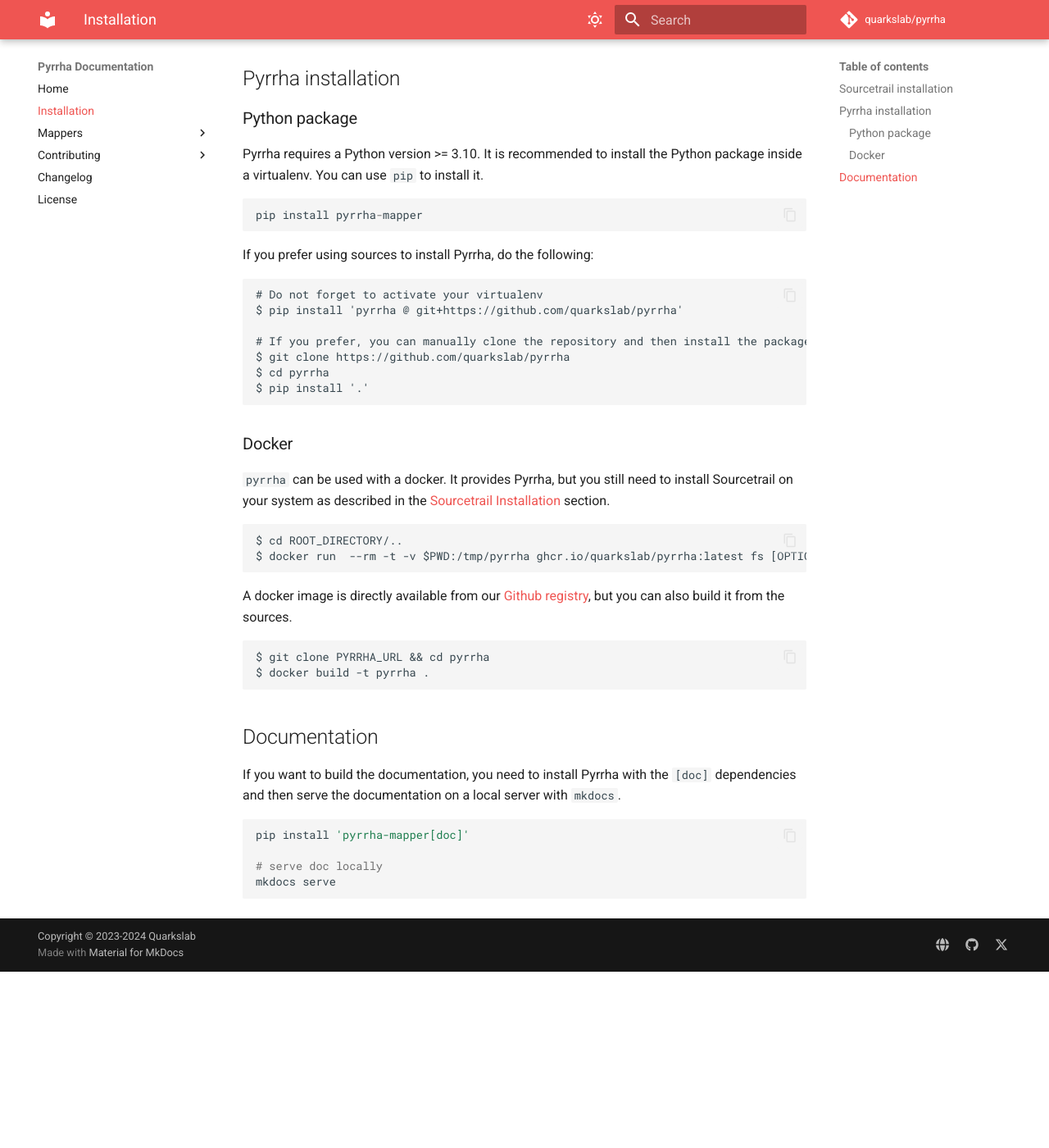
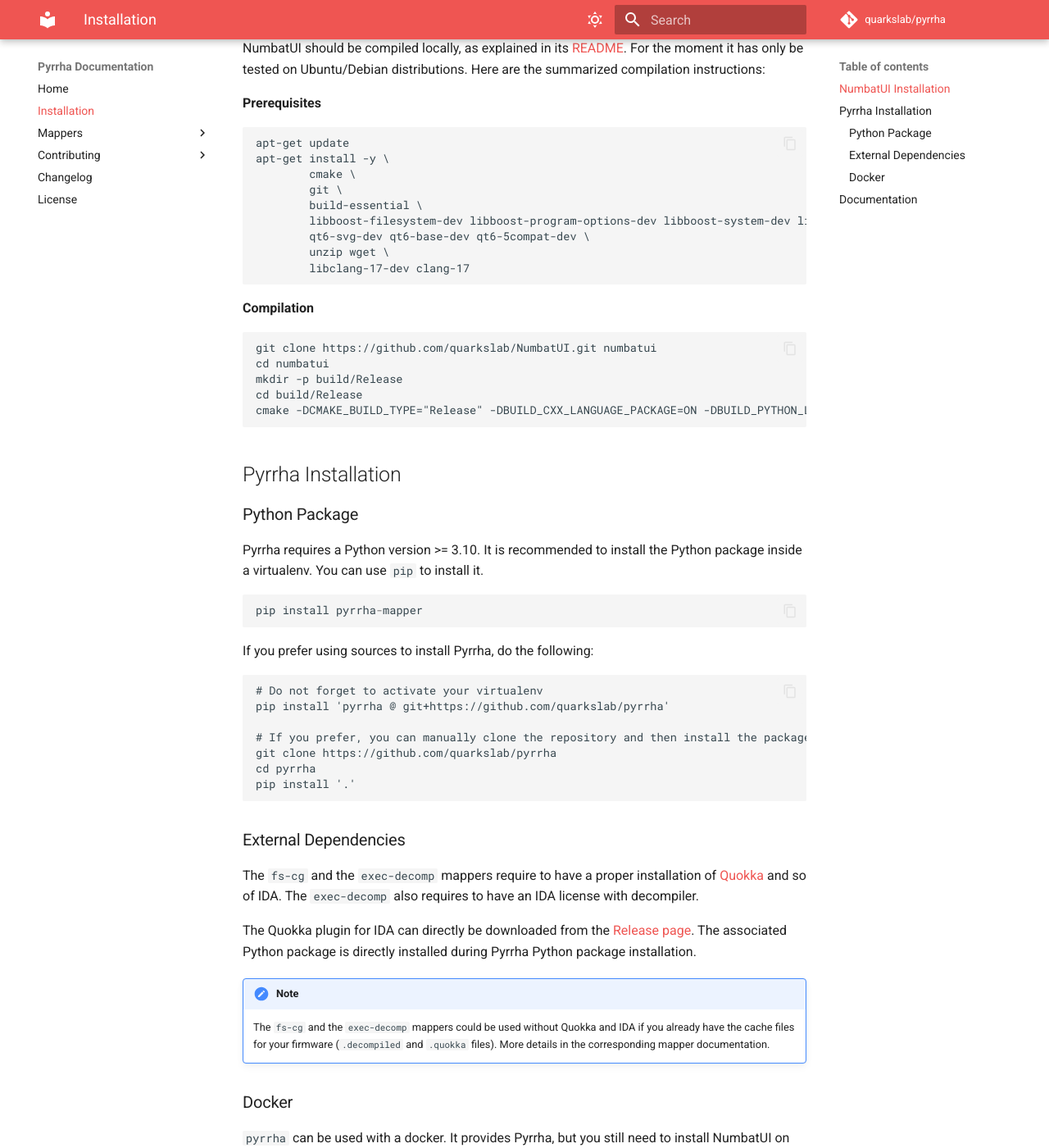
Before and after one commit to quarkslab/pyrrha, an MkDocs documentation site: the page built from docs/installation.md, in a window 1280 px wide and 1400 px high, scrolled down 359 px. Shown: the whole window at 82% size. Built offline with MkDocs 1.6.1 and Material for MkDocs 9.7.7, drawn with Linux system fonts in a browser that asks for light colours; comment, search, counter and statistics services are not loaded; before the commit the page ends 1544 px from its top, so only the background shows below that; some of the changed text lies outside the part shown.

Commit message:
doc: update all

````diff
--- a/docs/installation.md
+++ b/docs/installation.md
@@ -2,13 +2,37 @@
 The installation is done in two parts:
 
 - installing `Pyrrha` (as a Python module);
-- installing `Sourcetrail` to be able to visualize Pyrrha's results.
+- installing mappers external dependencies if required;
+- installing `NumbatUI` to be able to visualize Pyrrha's results.
 
-## Sourcetrail installation
-Sourcetrail can be installed using [its last release](https://github.com/CoatiSoftware/Sourcetrail/releases/tag/2021.4.19) and its [documentation](https://github.com/CoatiSoftware/Sourcetrail/blob/master/DOCUMENTATION.md#installation).
+## NumbatUI Installation
+NumbatUI should be compiled locally, as explained in its [README](https://github.com/quarkslab/NumbatUI/blob/main/README.md). For the moment it has only be tested on Ubuntu/Debian distributions. Here are the summarized compilation instructions:
 
-## Pyrrha installation
-### Python package
+**Prerequisites**
+```commandline
+apt-get update
+apt-get install -y \
+        cmake \
+        git \
+        build-essential \
+        libboost-filesystem-dev libboost-program-options-dev libboost-system-dev libboost-date-time-dev \
+        qt6-svg-dev qt6-base-dev qt6-5compat-dev \
+        unzip wget \
+        libclang-17-dev clang-17
+```
+
+**Compilation**
+```commandline
+git clone https://github.com/quarkslab/NumbatUI.git numbatui
+cd numbatui
+mkdir -p build/Release
+cd build/Release
+cmake -DCMAKE_BUILD_TYPE="Release" -DBUILD_CXX_LANGUAGE_PACKAGE=ON -DBUILD_PYTHON_LANGUAGE_PACKAGE=ON ../.. && make NumbatUI -j $(nproc)
+```
+
+
+## Pyrrha Installation
+### Python Package
 Pyrrha requires a Python version >= 3.10.
 It is recommended to install the Python package inside a virtualenv. You can use `pip` to install it.
 ```python
@@ -17,28 +41,36 @@
 If you prefer using sources to install Pyrrha, do the following:
 ```commandline
 # Do not forget to activate your virtualenv
-$ pip install 'pyrrha @ git+https://github.com/quarkslab/pyrrha'
+pip install 'pyrrha @ git+https://github.com/quarkslab/pyrrha'
 
 # If you prefer, you can manually clone the repository and then install the package
-$ git clone https://github.com/quarkslab/pyrrha
-$ cd pyrrha
-$ pip install '.'
+git clone https://github.com/quarkslab/pyrrha
+cd pyrrha
+pip install '.'
 ```
 
+### External Dependencies
+
+The `fs-cg` and the `exec-decomp` mappers require to have a proper installation of [Quokka](https://github.com/quarkslab/quokka) and so of IDA. The `exec-decomp` also requires to have an IDA license with decompiler.
+
+The Quokka plugin for IDA can directly be downloaded from the [Release page](https://github.com/quarkslab/quokka/releases). The associated Python package is directly installed during Pyrrha Python package installation.
+
+!!! note
+    The `fs-cg` and the `exec-decomp` mappers could be used without Quokka and IDA if you already have the cache files for your firmware (`.decompiled` and `.quokka` files). More details in the corresponding mapper documentation.
+
 ### Docker
-`pyrrha` can be used with a docker. It provides Pyrrha, but you still need to install Sourcetrail on your system as described in the [Sourcetrail Installation](#sourcetrail-installation) section.
+`pyrrha` can be used with a docker. It provides Pyrrha, but you still need to install NumbatUI on your system as described in the [NumbatUI Installation](#numbatui-installation) section.
+
+The docker image is directly available from our [Github registry](https://github.com/orgs/quarkslab/packages/container/package/pyrrha).
+
 
 ```commandline
-$ cd ROOT_DIRECTORY/..
-$ docker run  --rm -t -v $PWD:/tmp/pyrrha ghcr.io/quarkslab/pyrrha:latest fs [OPTIONS] ROOT_DIRECTORY
+cd ROOT_DIRECTORY/..
+docker run  --rm -t -v $PWD:/tmp/pyrrha ghcr.io/quarkslab/pyrrha:latest fs [OPTIONS] ROOT_DIRECTORY
 ```
 
-A docker image is directly available from our [Github registry](https://github.com/orgs/quarkslab/packages/container/package/pyrrha), but you can also build it from the sources.
-
-```commandline
-$ git clone PYRRHA_URL && cd pyrrha
-$ docker build -t pyrrha .
-```
+!!! warning
+    The docker image has only be built for the `fs` mapper.
 
 ## Documentation
 
--- a/mkdocs.yml
+++ b/mkdocs.yml
@@ -35,7 +35,9 @@
   - Installation: installation.md
   - Mappers:
       - mappers/mappers.md
-      - Filesystem: mappers/fs.md
+      - Filesystem (Quick): mappers/fs.md
+      - Filesystem (CallGraph): mappers/fs-cg.md
+      - Exe-Decomp: mappers/exe-decomp.md
   - Contributing:
       - Mapper Development: contributing/dev_mapper.md
   - Changelog: changelog.md
````
Also changed, not shown: README.md (+15 -13 lines), docs/mappers/exe-decomp.md (+9 -2 lines), docs/mappers/fs-cg.md (+11 -4 lines), docs/mappers/fs.md (+11 -17 lines), 2 other files.
